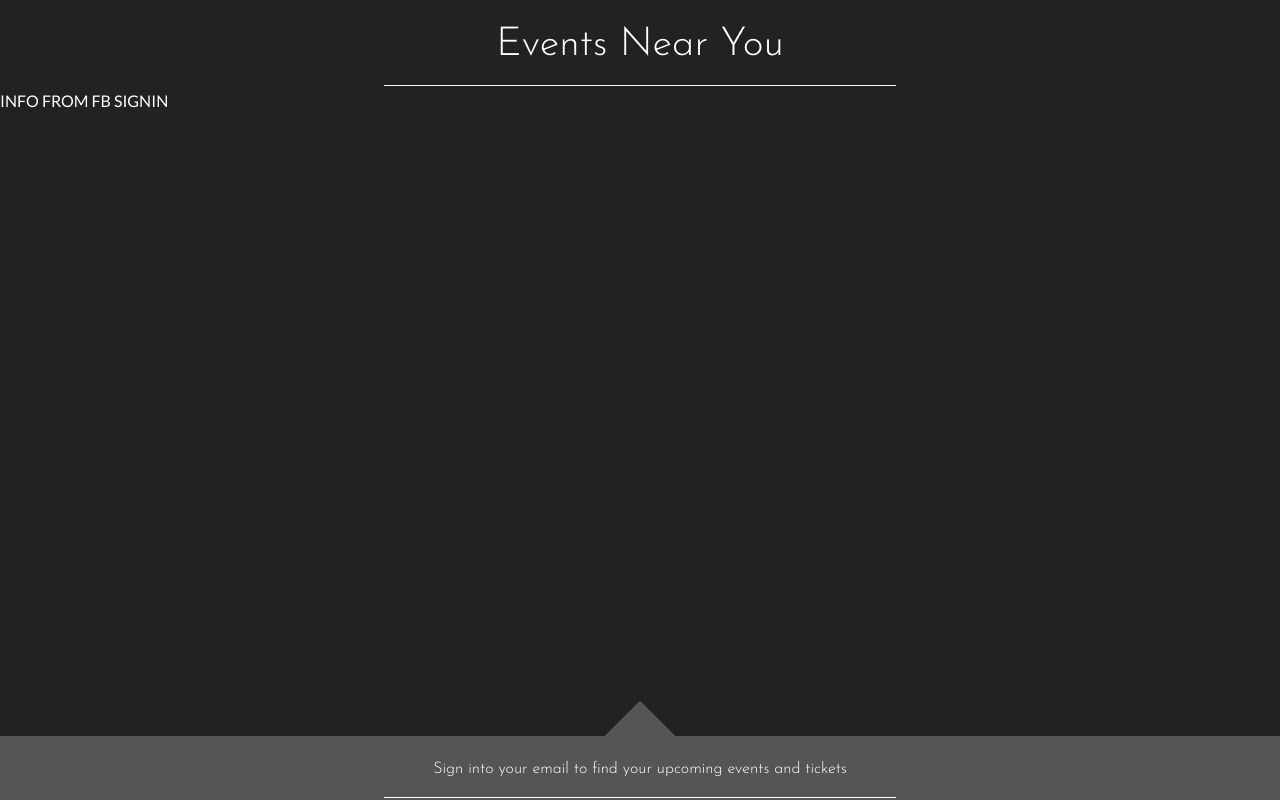
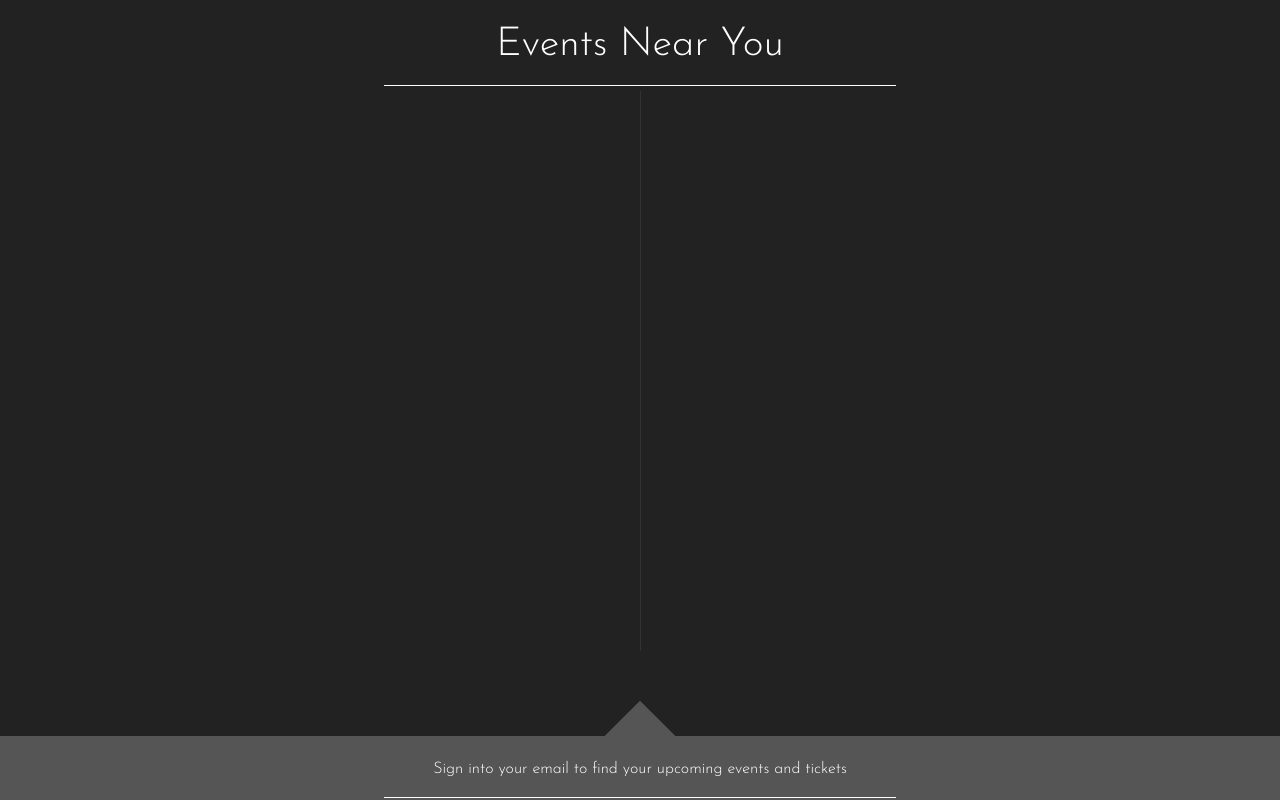
Before and after one commit to iak0/concertcrowd, a Flask app: page /home in a window 1280 px wide. Run offline with Flask 2, Linux system fonts and the light colour scheme.

Commit message:
home index with event positioning blocks

```diff
--- a/static/css/style.css
+++ b/static/css/style.css
@@ -5,6 +5,7 @@ body {
  	margin: 0;
   	top: 0;
 	font-family: 'Josefin Sans', sans-serif;
+	background-color: black;
 }
 #background-img {
 	width: 100%;
--- a/static/css/style2.css
+++ b/static/css/style2.css
@@ -38,6 +38,28 @@ body {
 
 #events{
 	font-size: 40px;
+	width: 90%;
+}
+.block{
+	margin: 20px 10px;
+	padding: 10px 25px ;
+	display: inline-block;
+	width: 40%;
+	height: 60%;
+}
+
+#divider{
+	height: 70%;
+	width: 1px;
+	background-color: #333;
+	display: inline-block;
+	padding: 0;
+	position: absolute;
+	left: 50%
+}
+.body-block{
+	margin: 0 auto;
+  	padding-left: 10%;
 }
 .bar{
 	height: 1px;
@@ -45,6 +67,17 @@ body {
 	margin: 5px auto;
 	background-color: white;
 	position: relative;
+}
+.bar2{
+	height: 1px;
+	width: 90%;
+	margin: 20px auto;
+	background-color: #444;
+	position: relative;
+	display: inline-block;
+}
+.events{
+	text-align: center;
 }
 #top-container .title .bar:hover {
 	background-color: #f4f4f4;
@@ -65,6 +98,7 @@ body {
 	margin-top: -25px;
 	z-index: -10;
 }
+
 #context{
 	width: 40%;
 	height: 50%;
@@ -93,4 +127,5 @@ input{
 }
 input[type=submit]{
 	width: 20%;
+	background-color: #333;
 }
--- a/templates/home.html
+++ b/templates/home.html
@@ -13,7 +13,21 @@
 	<div id="top-container" >
 		<div class="title" id="events">Events Near You </div>
 		<div class="bar"></div>
-		<div> INFO FROM FB SIGNIN </div>
+		<div class="body-block">
+			<div class="block" >
+				{% for e in events1 %}
+					<div class="events">{{e}}</div>
+					<div class="bar2"></div>
+	            {% endfor %}
+			</div>
+			<div id="divider" ></div>
+			<div class="block" >
+				{% for e in events2 %}
+					<div class="events">{{e}}</div>
+					<div class="bar2"></div>
+	            {% endfor %}
+			</div>
+		</div>
 	</div>
 
 
--- a/templates/index.html
+++ b/templates/index.html
@@ -27,7 +27,7 @@
 
 	<div id="connect">
 		<div id="connect-buttons">
-			<span> <u>Connect With:</u> </span>
+			<span> Connect With: </span>
 			<div class="sign-in">
 				<fb:login-button scope="public_profile,email" onlogin="checkLoginState();">
 			</fb:login-button>
```
Also changed, not shown: static/scripts/nearbyEvents.py (added, +12 -0 lines), 2 other files.
